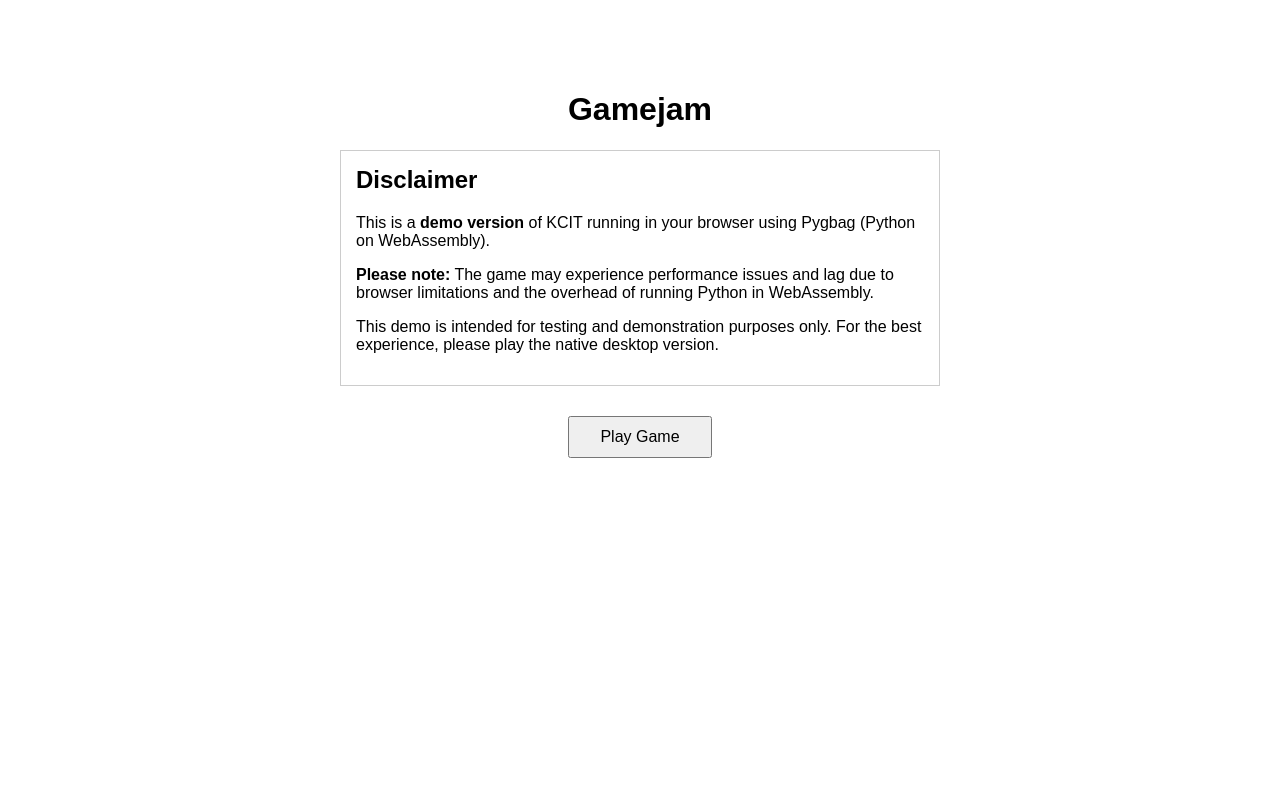
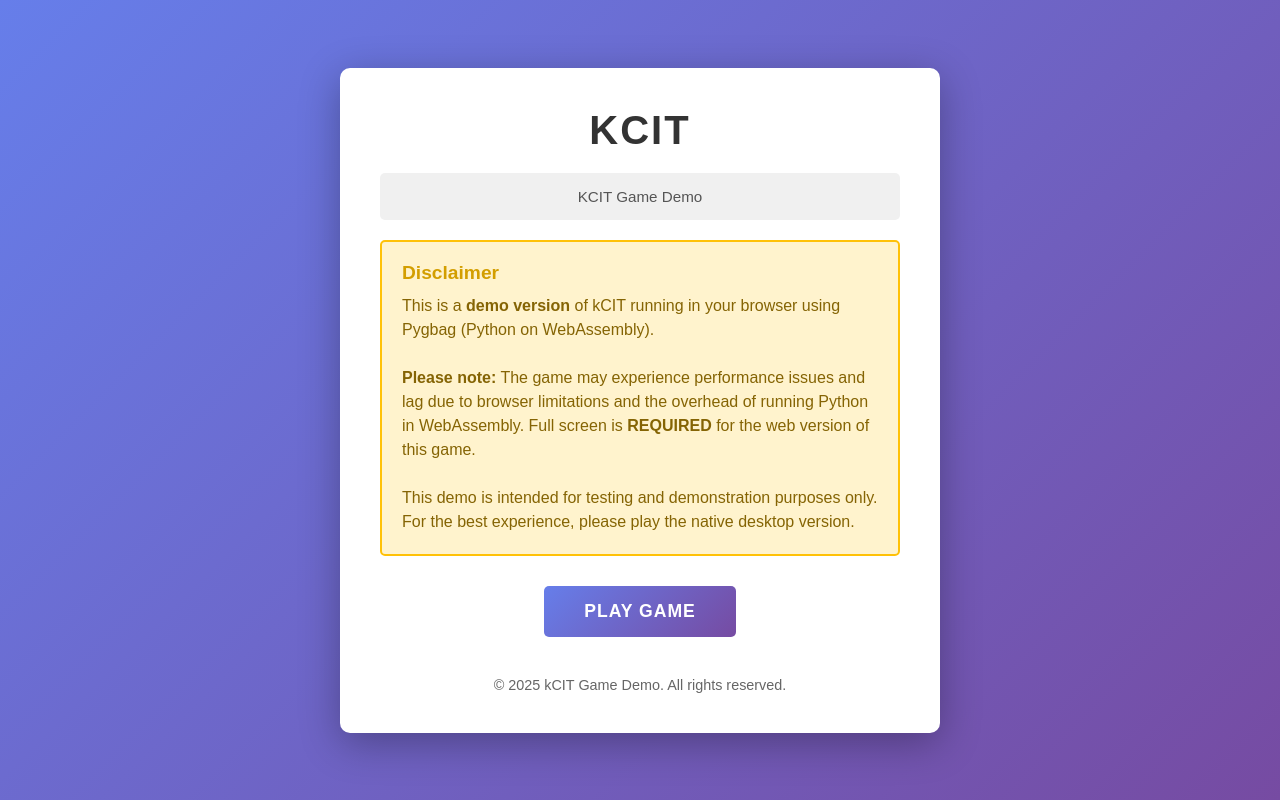
Before and after one commit to qiu-tiandev/gamejam, a plain HTML site: page index.html in a window 1280 px wide. Drawn offline with Linux system fonts and the light colour scheme.

Commit message:
Minor improvements

```diff
--- a/index.html
+++ b/index.html
@@ -3,57 +3,116 @@
 <head>
     <meta charset="UTF-8">
     <meta name="viewport" content="width=device-width, initial-scale=1.0">
-    <title>KCIT - Game Demo</title>
+    <title>kCIT - Game Demo</title>
     <style>
+        * {
+            margin: 0;
+            padding: 0;
+            box-sizing: border-box;
+        }
+
         body {
-            font-family: Arial, sans-serif;
-            max-width: 600px;
-            margin: 50px auto;
+            font-family: 'Arial', sans-serif;
+            background: linear-gradient(135deg, #667eea 0%, #764ba2 100%);
+            min-height: 100vh;
+            display: flex;
+            align-items: center;
+            justify-content: center;
             padding: 20px;
         }
 
-        h1 {
+        .container {
+            background: white;
+            border-radius: 10px;
+            box-shadow: 0 10px 40px rgba(0, 0, 0, 0.3);
+            padding: 40px;
+            max-width: 600px;
             text-align: center;
         }
 
+        h1 {
+            color: #333;
+            font-size: 2.5em;
+            margin-bottom: 20px;
+            text-transform: uppercase;
+            letter-spacing: 2px;
+        }
+
         .disclaimer {
-            border: 1px solid #ccc;
-            padding: 15px;
-            margin: 20px 0;
+            background: #fff3cd;
+            border: 2px solid #ffc107;
+            border-radius: 5px;
+            padding: 20px;
+            margin-bottom: 30px;
+            text-align: left;
         }
 
         .disclaimer h2 {
-            margin-top: 0;
+            color: #d39e00;
+            font-size: 1.2em;
+            margin-bottom: 10px;
+        }
+
+        .disclaimer p {
+            color: #856404;
+            font-size: 1em;
+            line-height: 1.5;
         }
 
         .play-button {
-            display: block;
-            margin: 30px auto;
-            padding: 10px 30px;
-            font-size: 1em;
+            background: linear-gradient(135deg, #667eea 0%, #764ba2 100%);
+            color: white;
+            border: none;
+            padding: 15px 40px;
+            font-size: 1.1em;
+            border-radius: 5px;
             cursor: pointer;
+            transition: transform 0.2s, box-shadow 0.2s;
+            font-weight: bold;
+            text-transform: uppercase;
+            letter-spacing: 1px;
+        }
+
+        .play-button:hover {
+            transform: translateY(-2px);
+            box-shadow: 0 10px 25px rgba(102, 126, 234, 0.4);
+        }
+
+        .play-button:active {
+            transform: translateY(0);
         }
 
         .footer {
-            text-align: center;
             margin-top: 40px;
+            color: #666;
             font-size: 0.9em;
-            color: #666;
+        }
+
+        .demo-notice {
+            background: #f0f0f0;
+            padding: 15px;
+            border-radius: 5px;
+            margin-bottom: 20px;
+            color: #555;
+            font-size: 0.95em;
         }
     </style>
 </head>
 <body>
-    <h1>Gamejam</h1>
+    <div class="container">
+        <h1>KCIT</h1>
+
+        <div class="demo-notice">
+            KCIT Game Demo
+        </div>
 
         <div class="disclaimer">
             <h2>Disclaimer</h2>
             <p>
-            This is a <strong>demo version</strong> of KCIT running in your browser using Pygbag (Python on WebAssembly).
-        </p>
-        <p>
-            <strong>Please note:</strong> The game may experience performance issues and lag due to browser limitations and the overhead of running Python in WebAssembly.
-        </p>
-        <p>
+                This is a <strong>demo version</strong> of kCIT running in your browser using Pygbag (Python on WebAssembly).
+                <br><br>
+                <strong>Please note:</strong> The game may experience performance issues and lag due to browser limitations and the overhead of running Python in WebAssembly. Full screen is <strong>REQUIRED</strong> for the web version of this game.
+                <br><br>
                 This demo is intended for testing and demonstration purposes only. For the best experience, please play the native desktop version.
             </p>
         </div>
@@ -61,5 +120,10 @@
         <button class="play-button" onclick="window.location.href='play'">
             Play Game
         </button>
+
+        <div class="footer">
+            <p>&copy; 2025 kCIT Game Demo. All rights reserved.</p>
+        </div>
+    </div>
 </body>
 </html>
```
Lines whose indentation alone changed are shown as unchanged.
